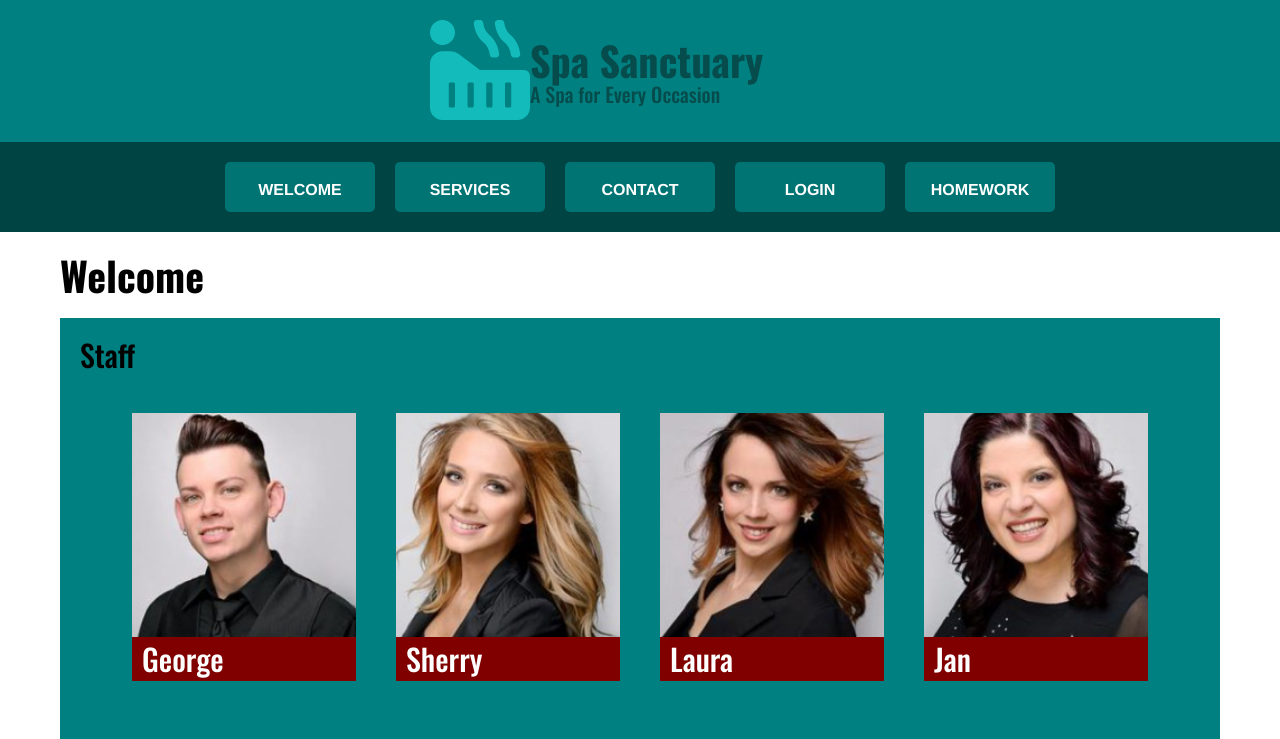
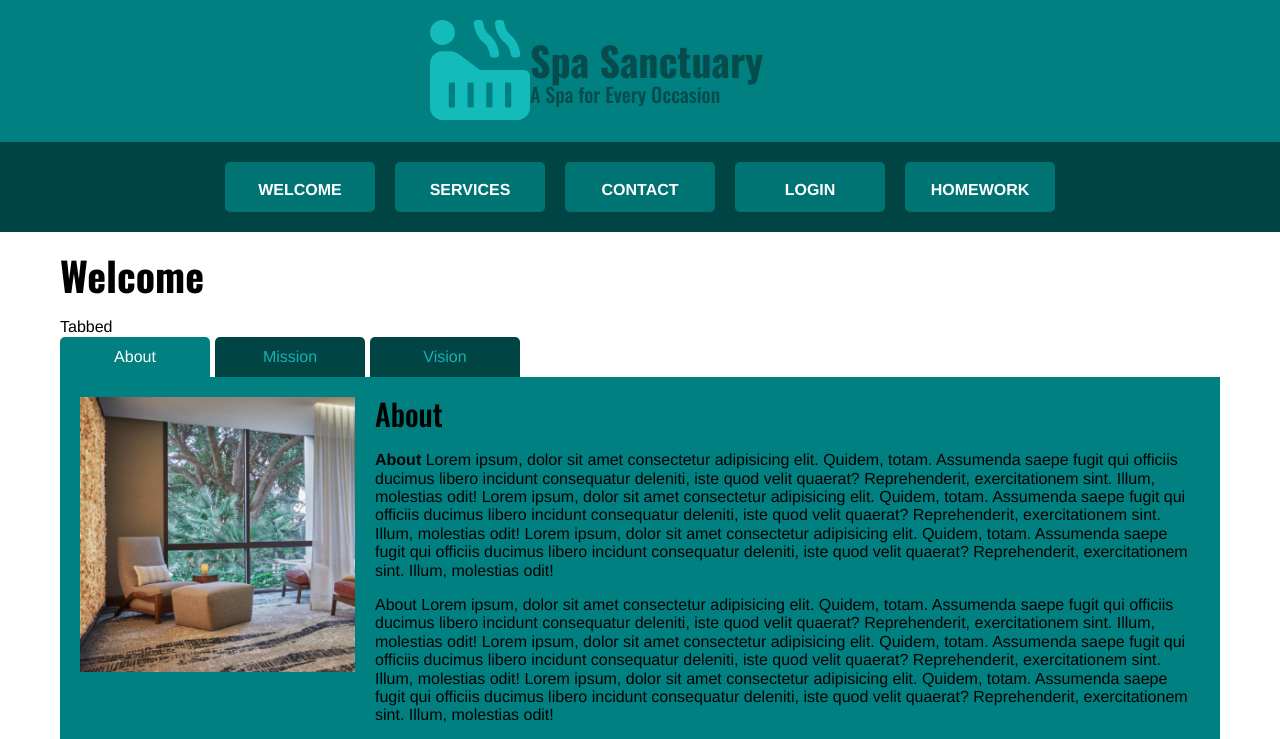
Before and after one commit to biancabonilla10/Web-1-Bonilla-Bianca-Final, a React (Create React App) app: page / in a window 1280 px wide. Shown: the top 739 px of the page. Built offline with nearby package versions, Linux system fonts and the light colour scheme.

Commit message:
Adding Tabbed Components

```diff
--- /dev/null
+++ b/src/React/Welcome/Tabbed/Content.jsx
@@ -0,0 +1,37 @@
+import React from 'react';
+import styled from 'styled-components';
+
+const Content = ({ chosenTab }) => {
+
+    return (
+        <ContentStyled className='Content'>
+            <div className="left">
+                <img src={ chosenTab.image } alt={ chosenTab.title } />
+            </div>
+            <div className="right">
+                <h3> { chosenTab.title }</h3>
+                <div dangerouslySetInnerHTML={ { __html:chosenTab.text } } />
+            </div>
+        </ContentStyled>
+    );
+}
+
+export default Content;
+
+const ContentStyled = styled.div`
+    display: flex;
+    padding: 20px;
+    background-color: teal;
+
+    .left {
+        flex: 1;
+        img {
+            width: 100%;
+        }
+    }
+
+    .right {
+        flex: 3;
+        margin-left: 20px;
+    }
+`;
--- /dev/null
+++ b/src/React/Welcome/Tabbed/Tabbed.jsx
@@ -0,0 +1,28 @@
+import React, { useState } from 'react';
+import styled from 'styled-components';
+
+/* Scripts ---------------------------*/
+import { tabbedData } from './tabbedData.js';
+
+/* Components ---------------------------*/
+import TabbedMenu from './TabbedMenu/TabbedMenu.jsx';
+import Content from './Content.jsx';
+
+const Tabbed = () => {
+
+    const [chosenTab, chosenTabUpdate] = useState(tabbedData[0]);
+
+    return (
+        <TabbedStyled className='Tabbed'>
+            Tabbed
+            <TabbedMenu chosenTab={ chosenTab } chosenTabUpdate={ chosenTabUpdate } tabbedData={ tabbedData }/>
+            <Content chosenTab={ chosenTab } />
+        </TabbedStyled>
+    );
+}
+
+export default Tabbed;
+
+const TabbedStyled = styled.div`
+
+`;
--- /dev/null
+++ b/src/React/Welcome/Tabbed/TabbedMenu/TabbedMenu.jsx
@@ -0,0 +1,28 @@
+import React from 'react';
+import styled from 'styled-components';
+
+import TabbedMenuItem from './TabbedMenuItem.jsx';
+
+const TabbedMenu = ({ chosenTab, chosenTabUpdate, tabbedData }) => {
+
+    return (
+        <TabbedMenuStyled className='TabbedMenu'>
+            {
+                tabbedData.map((item,idx) => {
+                    return <TabbedMenuItem
+                                key={ idx }
+                                item={ item }
+                                chosenTab={ chosenTab }
+                                chosenTabUpdate={ chosenTabUpdate }
+                            />
+                })
+            }
+        </TabbedMenuStyled>
+    );
+}
+
+export default TabbedMenu;
+
+const TabbedMenuStyled = styled.div`
+    display: flex;
+`;
--- /dev/null
+++ b/src/React/Welcome/Tabbed/TabbedMenu/TabbedMenuItem.jsx
@@ -0,0 +1,35 @@
+import React from 'react';
+import styled from 'styled-components';
+
+const TabbedMenuItem = ({ item, chosenTab, chosenTabUpdate }) => {
+
+    const clickHandler = () => {
+        chosenTabUpdate(item);
+    }
+
+    const theClassName = (item.title === chosenTab.title) ? 'TabbedMenuItem selected':'TabbedMenuItem';
+
+    return (
+        <TabbedMenuItemStyled className={ theClassName } onClick={ clickHandler }>
+            { item.title }
+        </TabbedMenuItemStyled>
+    );
+}
+
+export default TabbedMenuItem;
+
+const TabbedMenuItemStyled = styled.div`
+    background-color: #014444;
+    color: #17b1b1;
+    width: 150px;
+    text-align: center;
+    cursor: pointer;
+    border-radius: 5px 5px 0px 0px;
+    line-height: 40px;
+    margin-right: 5px;
+
+    &.selected {
+        background-color: teal;
+        color: white;
+    }
+`;
--- /dev/null
+++ b/src/React/Welcome/Tabbed/tabbedData.js
@@ -0,0 +1,17 @@
+export const tabbedData = [
+    {
+        image: '/assets/img/MissionVision/about.jpg',
+        title: 'About',
+        text: '<p><b>About</b> Lorem ipsum, dolor sit amet consectetur adipisicing elit. Quidem, totam. Assumenda saepe fugit qui officiis ducimus libero incidunt consequatur deleniti, iste quod velit quaerat? Reprehenderit, exercitationem sint. Illum, molestias odit! Lorem ipsum, dolor sit amet consectetur adipisicing elit. Quidem, totam. Assumenda saepe fugit qui officiis ducimus libero incidunt consequatur deleniti, iste quod velit quaerat? Reprehenderit, exercitationem sint. Illum, molestias odit! Lorem ipsum, dolor sit amet consectetur adipisicing elit. Quidem, totam. Assumenda saepe fugit qui officiis ducimus libero incidunt consequatur deleniti, iste quod velit quaerat? Reprehenderit, exercitationem sint. Illum, molestias odit!</p> <p>About Lorem ipsum, dolor sit amet consectetur adipisicing elit. Quidem, totam. Assumenda saepe fugit qui officiis ducimus libero incidunt consequatur deleniti, iste quod velit quaerat? Reprehenderit, exercitationem sint. Illum, molestias odit! Lorem ipsum, dolor sit amet consectetur adipisicing elit. Quidem, totam. Assumenda saepe fugit qui officiis ducimus libero incidunt consequatur deleniti, iste quod velit quaerat? Reprehenderit, exercitationem sint. Illum, molestias odit! Lorem ipsum, dolor sit amet consectetur adipisicing elit. Quidem, totam. Assumenda saepe fugit qui officiis ducimus libero incidunt consequatur deleniti, iste quod velit quaerat? Reprehenderit, exercitationem sint. Illum, molestias odit!</p>',
+    },
+    {
+        image: '/assets/img/MissionVision/mission.jpg',
+        title: 'Mission',
+        text: '<p><b>Mission</b> Lorem ipsum, dolor sit amet consectetur adipisicing elit. Quidem, totam. Assumenda saepe fugit qui officiis ducimus libero incidunt consequatur deleniti, iste quod velit quaerat? Reprehenderit, exercitationem sint. Illum, molestias odit! Lorem ipsum, dolor sit amet consectetur adipisicing elit. Quidem, totam. Assumenda saepe fugit qui officiis ducimus libero incidunt consequatur deleniti, iste quod velit quaerat? Reprehenderit, exercitationem sint. Illum, molestias odit! Lorem ipsum, dolor sit amet consectetur adipisicing elit. Quidem, totam. Assumenda saepe fugit qui officiis ducimus libero incidunt consequatur deleniti, iste quod velit quaerat? Reprehenderit, exercitationem sint. Illum, molestias odit!</p>',
+    },
+    {
+        image: '/assets/img/MissionVision/vision.jpg',
+        title: 'Vision',
+        text: '<p><b>Vision</b> Lorem ipsum, dolor sit amet consectetur adipisicing elit. Quidem, totam. Assumenda saepe fugit qui officiis ducimus libero incidunt consequatur deleniti, iste quod velit quaerat? Reprehenderit, exercitationem sint. Illum, molestias odit! Lorem ipsum, dolor sit amet consectetur adipisicing elit. Quidem, totam. Assumenda saepe fugit qui officiis ducimus libero incidunt consequatur deleniti, iste quod velit quaerat? Reprehenderit, exercitationem sint. Illum, molestias odit! Lorem ipsum, dolor sit amet consectetur adipisicing elit. Quidem, totam. Assumenda saepe fugit qui officiis ducimus libero incidunt consequatur deleniti, iste quod velit quaerat? Reprehenderit, exercitationem sint. Illum, molestias odit!</p>',
+    },
+];
--- a/src/React/Welcome/Welcome.jsx
+++ b/src/React/Welcome/Welcome.jsx
@@ -1,13 +1,16 @@
 import React from 'react';
 import styled from 'styled-components';
 
+import Tabbed from './Tabbed/Tabbed.jsx';
 import Staff from './Staff/Staff.jsx';
+
 
 const Welcome = () => {
 
     return (
         <WelcomeStyled className='Welcome'>
             <h1>Welcome </h1>
+            <Tabbed />
             <Staff />
         </WelcomeStyled>
     );
```
